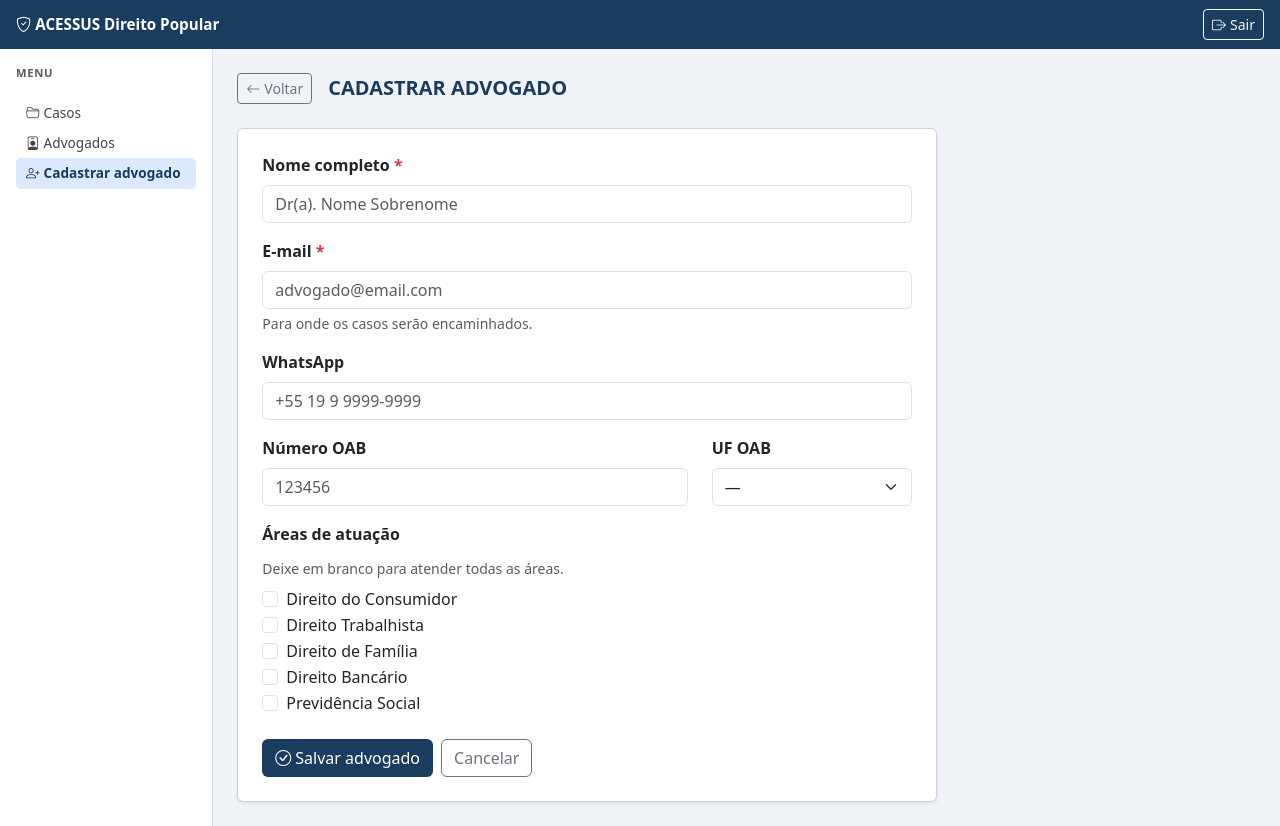
After one commit to FabianaGitHub/agente-triagem-juridica, a Flask app: page /advogados/cadastrar in a window 1280 px wide. The commit adds this page. Run offline with Flask 3, Linux system fonts and the light colour scheme; the visitor is signed in with stand-in values (Sample User, id 1).

Commit message:
Adiciona cadastro de advogados com roteamento por area juridica
- Tabela `advogados` com nome, email, whatsapp, OAB e areas_atuacao (JSON)
- CRUD: criar_advogado, listar_advogados, buscar_advogado_por_area, atualizar_status_advogado
- Rotas: /advogados/lista, /advogados/cadastrar, /advogados/<id>/status
- processar_escolha() agora seleciona advogado pelo banco (por area); fallback para env var
- notificacoes.py aceita email_destino opcional
- Templates advogados_lista.html e advogados_cadastrar.html
- Sidebar do dashboard atualizada com links de gerenciamento

Co-Authored-By: Claude Sonnet 4.6 <noreply@anthropic.com>

```diff
--- a/ia/integracao_whatsapp.py
+++ b/ia/integracao_whatsapp.py
@@ -12,7 +12,21 @@ from ia.base_conhecimento import (
 from banco.banco_dados import (salvar_caso, criar_banco, gerar_id_sequencial,
                                registrar_consentimento, verificar_consentimento,
                                revogar_consentimento, salvar_sessao, obter_sessao,
-                               deletar_sessao)
+                               deletar_sessao, criar_advogado, listar_advogados,
+                               buscar_advogado_por_area, atualizar_status_advogado)
+
+AREAS_JURIDICAS = [
+    'Direito do Consumidor',
+    'Direito Trabalhista',
+    'Direito de Família',
+    'Direito Bancário',
+    'Previdência Social',
+]
+
+UF_LISTA = [
+    'AC','AL','AP','AM','BA','CE','DF','ES','GO','MA','MT','MS','MG',
+    'PA','PB','PR','PE','PI','RJ','RN','RS','RO','RR','SC','SP','SE','TO',
+]
 
 _TEMPLATE_DIR = os.path.join(os.path.dirname(os.path.abspath(__file__)), '..', 'templates')
 app = Flask(__name__, template_folder=_TEMPLATE_DIR)
@@ -517,20 +531,22 @@ def processar_escolha(mensagem, numero, sessao):
         area_txt = f"*Área:* {area}\n\n" if area else ""
         prot_txt = f"*Protocolo:* {protocolo}\n\n" if protocolo else ""
 
-        # Notifica advogado por e-mail
+        # Notifica advogado por e-mail (roteia pelo banco; fallback para env var)
         if protocolo:
             from banco.banco_dados import buscar_caso_por_id
             from ia.notificacoes import enviar_email_advogado
             dados = buscar_caso_por_id(protocolo)
             if dados:
                 _, _, _, wa_cliente, relato_db, tipo_db, prio_db, _, _ = dados
+                adv = buscar_advogado_por_area(tipo_db or area)
                 enviar_email_advogado(
                     protocolo=protocolo,
                     area=tipo_db or area,
-                    prioridade=prio_db or f"Prioridade {prioridade}",
+                    prioridade=prio_db or "Prioridade 3",
                     whatsapp_cliente=wa_cliente,
                     relato=relato_db,
-                    urgente=urgente
+                    urgente=urgente,
+                    email_destino=adv['email'] if adv else None
                 )
 
         return (
@@ -699,6 +715,47 @@ def baixar_pdf(caso_id):
     )
 
 
+# ── Gestão de advogados ───────────────────────────────────────────────────────
+
+@app.route('/advogados/lista')
+@requer_login
+def lista_advogados():
+    advs = listar_advogados()
+    return render_template('advogados_lista.html', advogados=advs)
+
+
+@app.route('/advogados/cadastrar', methods=['GET', 'POST'])
+@requer_login
+def cadastrar_advogado():
+    erro = None
+    if request.method == 'POST':
+        nome      = request.form.get('nome', '').strip()
+        email     = request.form.get('email', '').strip()
+        whatsapp  = request.form.get('whatsapp', '').strip()
+        oab_num   = request.form.get('oab_numero', '').strip()
+        oab_uf    = request.form.get('oab_uf', '').strip()
+        areas     = request.form.getlist('areas')
+
+        if not nome or not email:
+            erro = 'Nome e e-mail são obrigatórios.'
+        else:
+            criar_advogado(nome, email, whatsapp, oab_num, oab_uf, areas)
+            return redirect(url_for('lista_advogados'))
+
+    return render_template('advogados_cadastrar.html',
+                           areas_juridicas=AREAS_JURIDICAS,
+                           uf_lista=UF_LISTA,
+                           erro=erro)
+
+
+@app.route('/advogados/<int:adv_id>/status', methods=['POST'])
+@requer_login
+def toggle_advogado(adv_id):
+    ativo_str = request.form.get('ativo', '0')
+    atualizar_status_advogado(adv_id, ativo_str == '1')
+    return redirect(url_for('lista_advogados'))
+
+
 # ── Rota de verificação ───────────────────────────────────────────────────────
 
 @app.route("/", methods=['GET'])
--- /dev/null
+++ b/templates/advogados_cadastrar.html
@@ -0,0 +1,94 @@
+{% extends "base.html" %}
+{% block titulo %}Cadastrar Advogado{% endblock %}
+{% block conteudo %}
+<div class="row g-0">
+
+  <!-- Sidebar -->
+  <div class="col-md-3 col-lg-2 sidebar p-3">
+    <p class="text-uppercase text-muted mb-3"
+       style="font-size:.7rem; letter-spacing:.06em; font-weight:600;">Menu</p>
+    <a href="/advogados" class="filtro-link">
+      <i class="bi bi-folder2-open me-1"></i>Casos
+    </a>
+    <a href="/advogados/lista" class="filtro-link">
+      <i class="bi bi-person-badge me-1"></i>Advogados
+    </a>
+    <a href="/advogados/cadastrar" class="filtro-link ativo">
+      <i class="bi bi-person-plus me-1"></i>Cadastrar advogado
+    </a>
+  </div>
+
+  <!-- Formulário -->
+  <div class="col-md-9 col-lg-10 p-4">
+    <div class="d-flex align-items-center mb-4 gap-3">
+      <a href="/advogados/lista" class="btn btn-sm btn-outline-secondary">
+        <i class="bi bi-arrow-left me-1"></i>Voltar
+      </a>
+      <h5 class="fw-bold mb-0" style="color:#1a3c5e;">CADASTRAR ADVOGADO</h5>
+    </div>
+
+    {% if erro %}
+    <div class="alert alert-danger">{{ erro }}</div>
+    {% endif %}
+
+    <div class="card shadow-sm" style="max-width:700px;">
+      <div class="card-body p-4">
+        <form method="POST" action="/advogados/cadastrar">
+
+          <div class="mb-3">
+            <label class="form-label fw-semibold">Nome completo <span class="text-danger">*</span></label>
+            <input type="text" name="nome" class="form-control" placeholder="Dr(a). Nome Sobrenome" required>
+          </div>
+
+          <div class="mb-3">
+            <label class="form-label fw-semibold">E-mail <span class="text-danger">*</span></label>
+            <input type="email" name="email" class="form-control" placeholder="advogado@email.com" required>
+            <div class="form-text">Para onde os casos serão encaminhados.</div>
+          </div>
+
+          <div class="mb-3">
+            <label class="form-label fw-semibold">WhatsApp</label>
+            <input type="text" name="whatsapp" class="form-control" placeholder="+55 19 9 9999-9999">
+          </div>
+
+          <div class="row mb-3">
+            <div class="col-8">
+              <label class="form-label fw-semibold">Número OAB</label>
+              <input type="text" name="oab_numero" class="form-control" placeholder="123456">
+            </div>
+            <div class="col-4">
+              <label class="form-label fw-semibold">UF OAB</label>
+              <select name="oab_uf" class="form-select">
+                <option value="">—</option>
+                {% for uf in uf_lista %}
+                <option value="{{ uf }}">{{ uf }}</option>
+                {% endfor %}
+              </select>
+            </div>
+          </div>
+
+          <div class="mb-4">
+            <label class="form-label fw-semibold">Áreas de atuação</label>
+            <div class="form-text mb-2">Deixe em branco para atender todas as áreas.</div>
+            {% for area in areas_juridicas %}
+            <div class="form-check">
+              <input class="form-check-input" type="checkbox" name="areas" value="{{ area }}" id="area_{{ loop.index }}">
+              <label class="form-check-label" for="area_{{ loop.index }}">{{ area }}</label>
+            </div>
+            {% endfor %}
+          </div>
+
+          <div class="d-flex gap-2">
+            <button type="submit" class="btn text-white" style="background-color:#1a3c5e;">
+              <i class="bi bi-check-circle me-1"></i>Salvar advogado
+            </button>
+            <a href="/advogados/lista" class="btn btn-outline-secondary">Cancelar</a>
+          </div>
+
+        </form>
+      </div>
+    </div>
+  </div>
+
+</div>
+{% endblock %}
```
Also changed, not shown: banco/banco_dados.py (+108 -0 lines), ia/notificacoes.py (+6 -4 lines), templates/advogados_lista.html (added, +111 -0 lines), templates/dashboard.html (+13 -0 lines).
